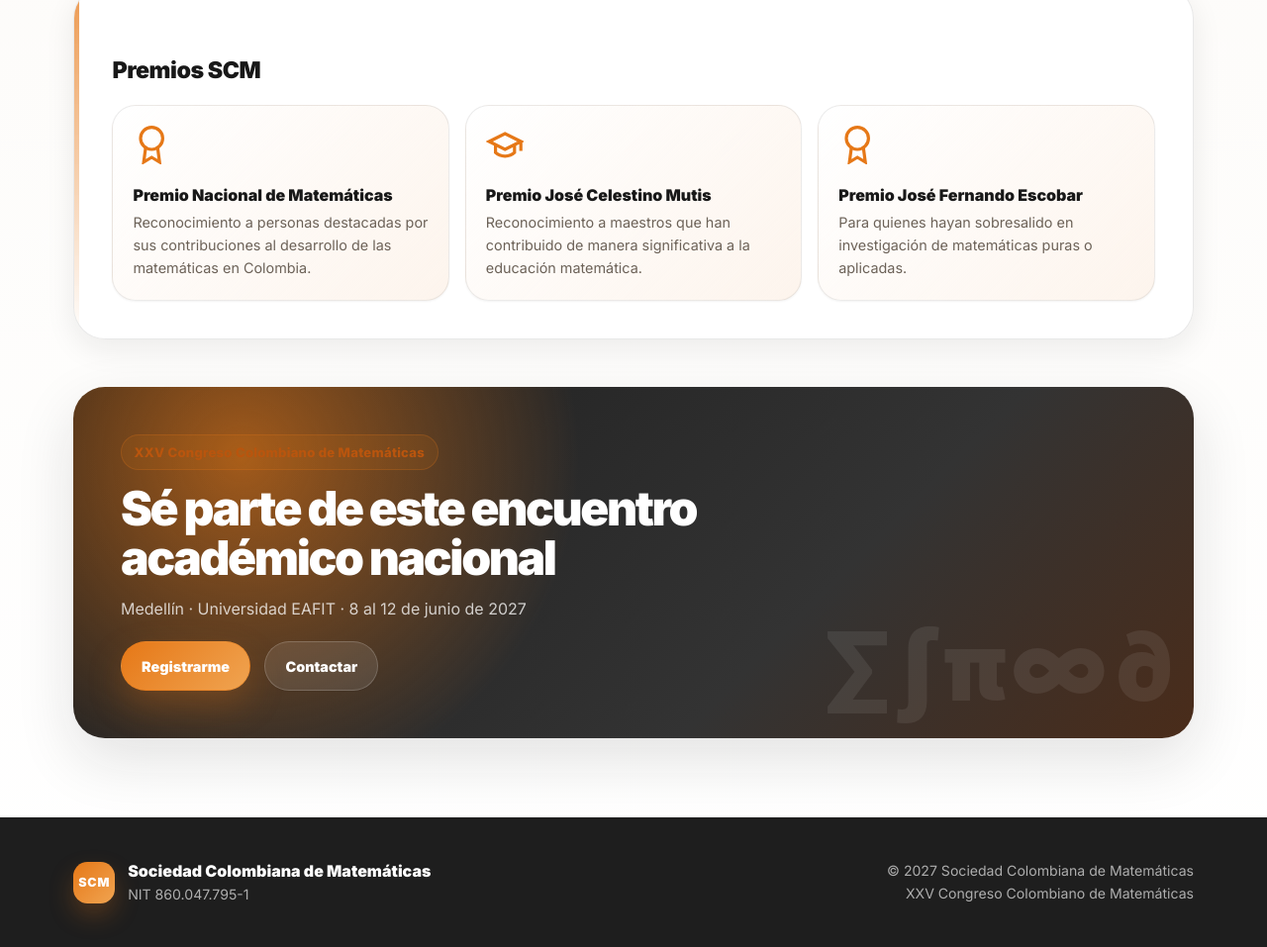
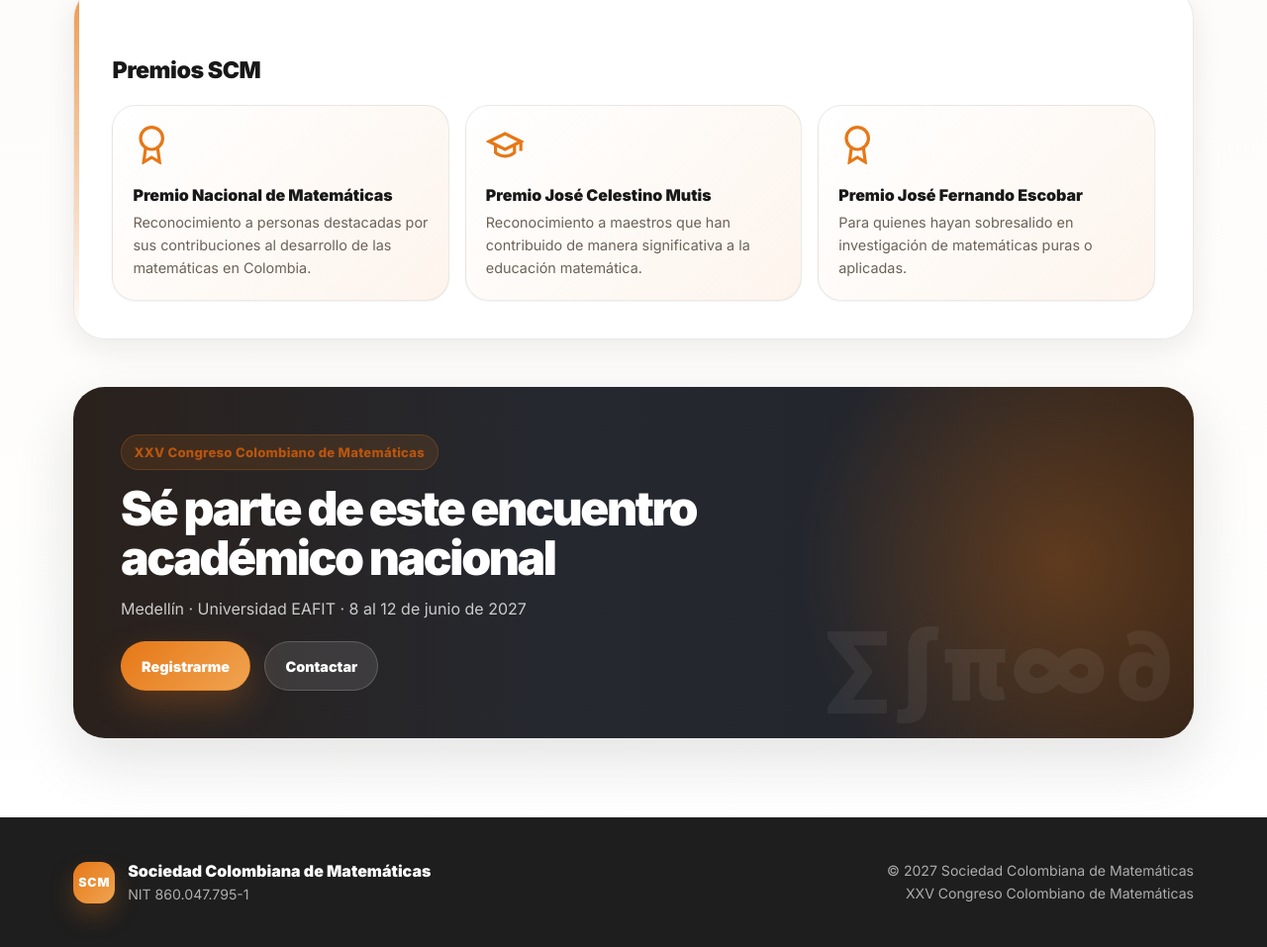
Before and after one commit to MaiHoyos/CCM, a plain HTML site: page index.html in a window 1280 px wide. Shown: the part 3197-4154 px from the top of the page at 99% size. Drawn offline with Linux system fonts and the light colour scheme.

Commit message:
Update styles.css

```diff
--- a/styles.css
+++ b/styles.css
@@ -1249,8 +1249,8 @@ a.contact-value:hover {
   border-radius: var(--radius-xl);
   color: #fff;
   background:
-    radial-gradient(circle at 15% 20%, rgba(230, 120, 23, 0.65), transparent 34%),
-    linear-gradient(135deg, #1C1C1C, #333333 65%, #4A2C1A);
+    radial-gradient(circle at 88% 50%, rgba(230, 120, 23, 0.28), transparent 26%),
+    linear-gradient(90deg, #2a211c 0%, #25282f 42%, #23262d 68%, #2f221a 100%);
   box-shadow: var(--shadow-lg);
   overflow: hidden;
 }
@@ -1260,7 +1260,7 @@ a.contact-value:hover {
   position: absolute;
   right: 1.5rem;
   bottom: -0.25rem;
-  color: rgba(255, 255, 255, 0.08);
+  color: rgba(255, 255, 255, 0.06);
   font-size: clamp(2.5rem, 8vw, 6rem);
   font-weight: 900;
   letter-spacing: -0.08em;
```
